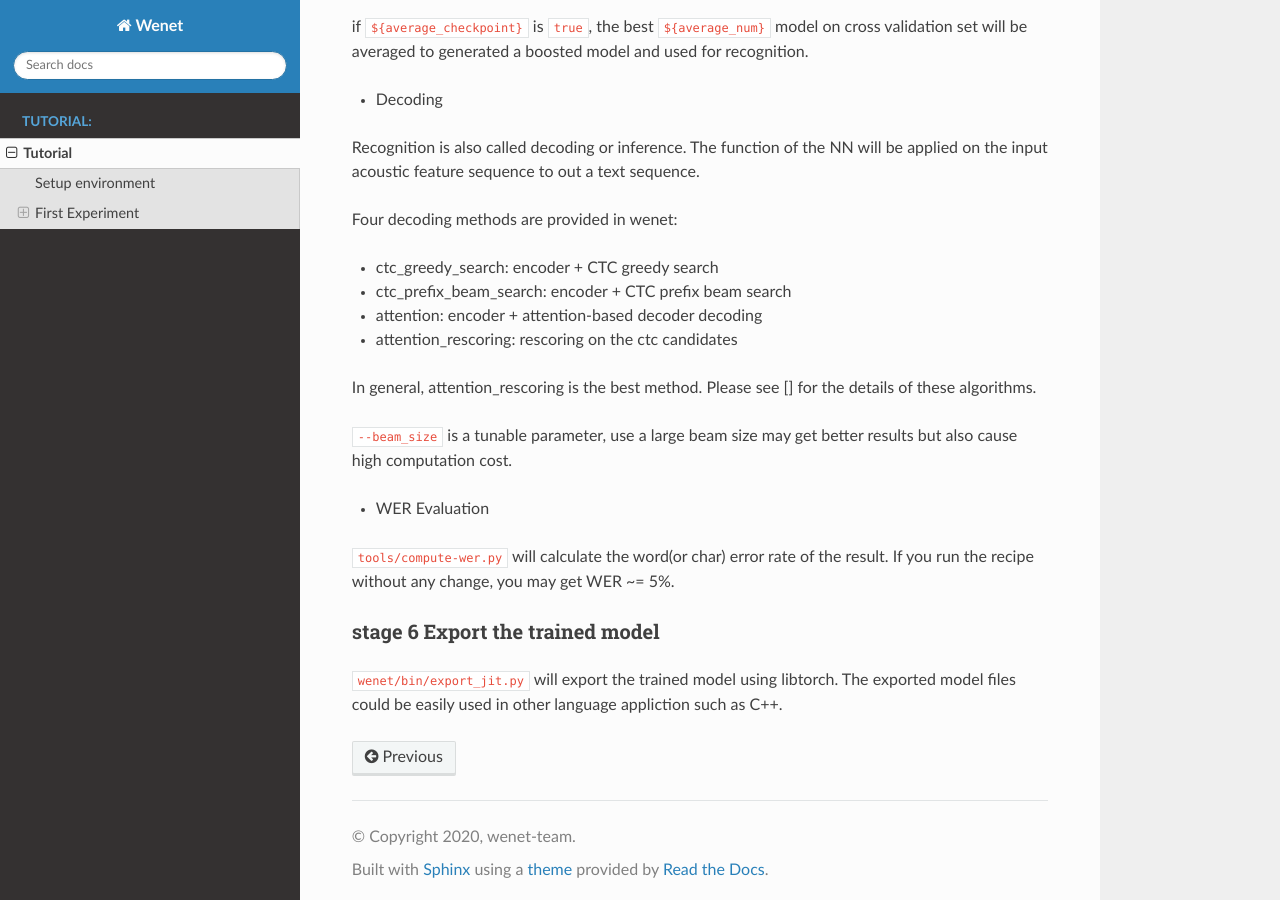
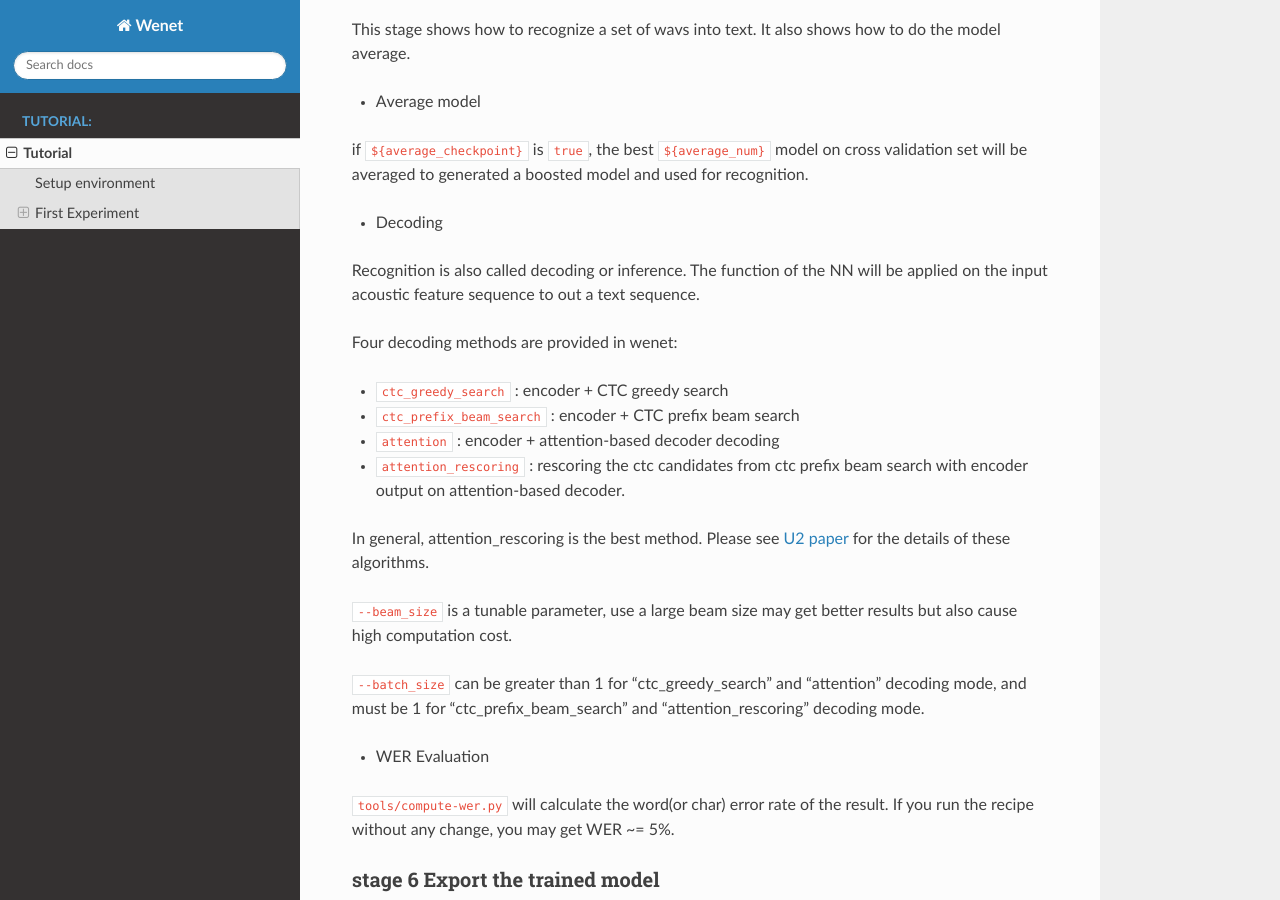
Before and after one commit to wenet-e2e/wenet, a Sphinx documentation site: the page built from docs/tutorial.md, in a window 1280 px wide and 900 px high, scrolled down 3988 px. Built offline with Sphinx 7.4.7 and the Read the Docs theme 2.0.0, drawn with Linux system fonts in a browser that asks for light colours; some of the changed text lies outside the part shown.

Commit message:
resolve reivew comments

````diff
--- a/docs/tutorial.md
+++ b/docs/tutorial.md
@@ -76,7 +76,6 @@ In this demo recipe, this stage also uses Kaldi script `utils/perturb_data_dir_s
 
 please see `data/train/wav.scp` and `data/train/text`.
 If you want to train your customized data, just organize the data into two files wav.scp and text, and start from `stage 1`.
-c
 
 
 #### stage 1 Extract acoustic feature
@@ -105,6 +104,10 @@ A dict is like this
 <sos/eos> 4232
 ```
 
+* `<blank>` denotes blank symbol for CTC.
+* `<unk>` denotes unknown token, any out of vocabulary token will be mapped into .
+* `<sos/eos>` denotes sos and eos symbol for attention encoder decoder training, and they shares the same id.
+
 #### stage 3 Prepare Wenet data format
 
 This stage generates a single wenet format file including all the input/output information needed by neural network training/evaluation.
@@ -169,16 +172,16 @@ Recognition is also called decoding or inference. The function of the NN will be
 
 Four decoding methods are provided in wenet:
 
-* ctc_greedy_search: encoder + CTC greedy search
-* ctc_prefix_beam_search:  encoder + CTC prefix beam search
-* attention: encoder + attention-based decoder decoding
-* attention_rescoring: rescoring on the ctc candidates
+* `ctc_greedy_search` : encoder + CTC greedy search
+* `ctc_prefix_beam_search` :  encoder + CTC prefix beam search
+* `attention` : encoder + attention-based decoder decoding
+* `attention_rescoring` : rescoring the ctc candidates from ctc prefix beam search with encoder output on attention-based decoder.
 
-In general, attention_rescoring is the best method. Please see [] for the details of these algorithms.
+In general, attention_rescoring is the best method. Please see [U2 paper](https://arxiv.org/pdf/2012.05481.pdf) for the details of these algorithms.
 
 `--beam_size` is a tunable parameter, use a large beam size may get better results but also cause high computation cost.
 
-
+`--batch_size` can be greater than 1 for "ctc_greedy_search" and "attention" decoding mode, and must be 1 for "ctc_prefix_beam_search" and "attention_rescoring" decoding mode.
 
 - WER Evaluation
 
````
Also changed, not shown: other parts of docs/tutorial.md (+2 -2 lines).
